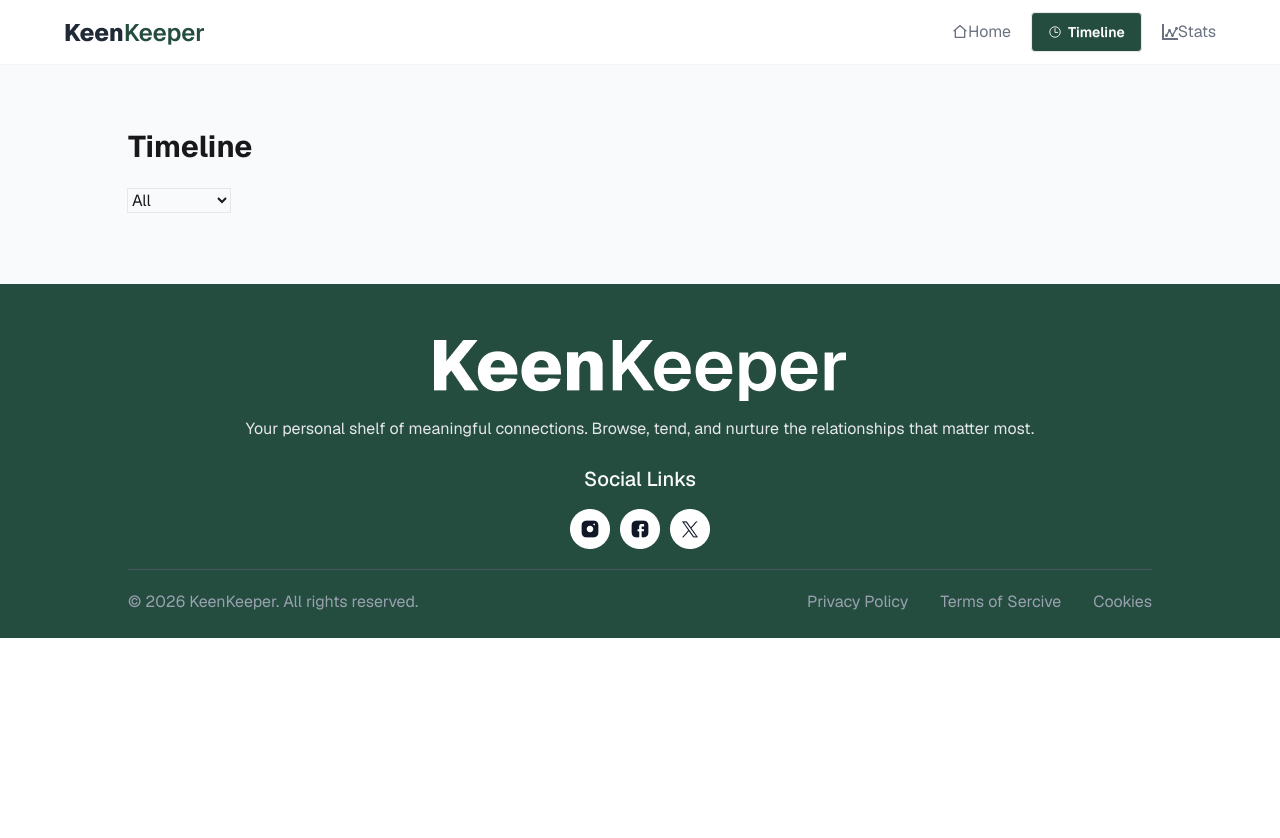
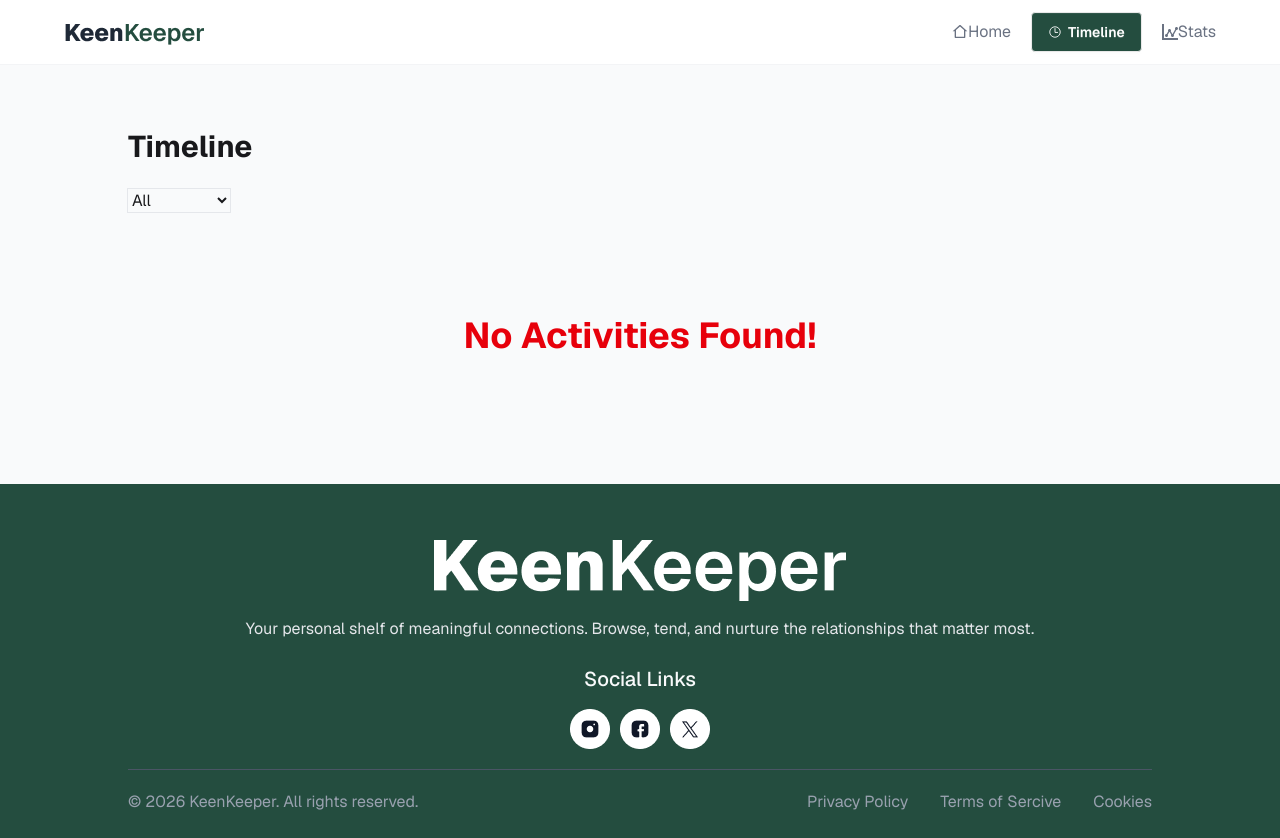
Before and after one commit to developeribrahim13/my-7th-assignment-keen-keeper, a React (Vite) app: page /timeline in a window 1280 px wide. Before the commit the page ends 800 px from the top, so only its background shows below. Built offline with nearby package versions, Linux system fonts and the light colour scheme.

Commit message:
add loading animation (spinner)

```diff
--- a/package.json
+++ b/package.json
@@ -15,7 +15,9 @@
     "react": "^19.2.4",
     "react-dom": "^19.2.4",
     "react-icons": "^5.6.0",
+    "react-loader-spinner": "^8.0.2",
     "react-router": "^7.14.1",
+    "react-spinners": "^0.17.0",
     "react-toastify": "^11.0.5",
     "recharts": "^3.8.1",
     "tailwindcss": "^4.2.2"
--- a/src/components/pages/homepage/Homepage.jsx
+++ b/src/components/pages/homepage/Homepage.jsx
@@ -9,7 +9,6 @@ const dataPaichi = fetchData();
 
 const Homepage = () => {
 const friends = use(dataPaichi);
-console.log(friends)
     return (
         <div className='bg-gray-50'>
             <div className='max-w-[80%] mx-auto pt-10 pb-13 sm:pt-16'>
--- a/src/components/pages/stats/Stats.jsx
+++ b/src/components/pages/stats/Stats.jsx
@@ -19,6 +19,7 @@ const Stats = () => {
             <h1 className='text-4xl font-bold'>FriendShip Analytics</h1>
         <div className='border border-slate-300 rounded-lg bg-white mt-3 flex flex-col justify-center items-center py-6'>
             <h3 className=' w-full pl-3 pt-1'>By Interection Type</h3>
+            {textCount==0&&callCount==0&&videoCount==0?(<div className=' text-4xl font-bold text-gray-600 text-center px-2.5'>No Interaction History Found!</div>):""}
            <PieChart style={{ width: '100%', maxWidth: '500px', maxHeight: '80vh', aspectRatio: 1 }} responsive>
       <Pie
         data={data}
--- a/src/components/pages/timelines/Timeline.jsx
+++ b/src/components/pages/timelines/Timeline.jsx
@@ -12,13 +12,15 @@ const Timeline = () => {
         <div className=' bg-gray-50 pb-12 pt-16'>
             <div className='max-w-[80%] mx-auto'>
                 <h1 className='text-3xl font-bold mb-6'>Timeline</h1>
-                <select onChange={(e)=>setFilter(e.target.value)} className='w-1/10 mb-6 outline-1 outline-gray-200'>
+                <select onChange={(e)=>setFilter(e.target.value)} className='sm:w-1/10 mb-6 outline-1 outline-gray-200'>
                     <option>All</option>
                     <option>Call</option>
                     <option>Text</option>
                     <option>Vedio</option>
                 </select>
-            {displayFilter.map(item=>(
+                {displayFilter.length==0?
+                (<div className='flex justify-center items-center py-20 text-4xl font-bold text-red-600 text-center'>No Activities Found!</div>):
+            (displayFilter.map(item=>(
                 <div className='flex items-center gap-2 p-3 rounded-lg bg-white shadow mb-4'>
                     <img className='w-5' src={`${item.type=='call'?call:item.type=='vedio'?video:text}`}></img>
                     <div>
@@ -27,7 +29,7 @@ const Timeline = () => {
                     </div>
                 </div>
             ))
-            }
+            )}
             </div>
         </div>
     );
--- a/src/main.jsx
+++ b/src/main.jsx
@@ -1,4 +1,4 @@
-import { Component, StrictMode } from 'react'
+import { Component, StrictMode, Suspense } from 'react'
 import { createRoot } from 'react-dom/client'
 import { createBrowserRouter } from "react-router";
 import { RouterProvider } from "react-router/dom";
@@ -11,6 +11,7 @@ import Details from './components/pages/homepage/Cards/details/Details.jsx';
 import Error from './components/pages/Error/Error.jsx';
 import TimelineProvider from './context/TimelineProvider.jsx';
 import { ToastContainer } from 'react-toastify';
+import { CircleLoader } from 'react-spinners';
 
 const router = createBrowserRouter([
   {
@@ -19,7 +20,13 @@ const router = createBrowserRouter([
     children:[
       {
         path:"/",
-        Component: Homepage,
+        element:(
+          <Suspense fallback={
+            <div className='flex justify-center py-10 items-center'><CircleLoader/></div>
+          }>
+            <Homepage/>
+          </Suspense>
+        )
       },
       {
         path: "/timeline",
```
Also changed, not shown: 1 other file (tests, documents, lock files or other folders).
